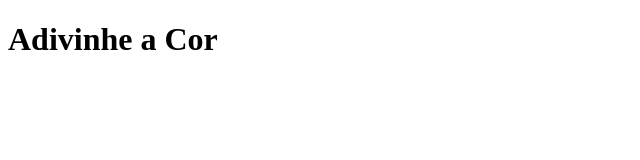
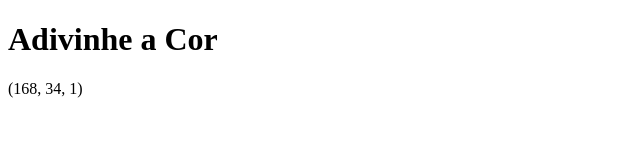
Before and after one commit to JefersonViana/project-color-guess, a website: page index.html in a window 1280 px wide. Shown: the full height of the page, 0-640 px from the left. Drawn offline with Linux system fonts and the light colour scheme.

Commit message:
Requisito 2 concluído

```diff
--- a/index.html
+++ b/index.html
@@ -11,6 +11,7 @@
   <header>
     <h1 id="title">Adivinhe a Cor</h1>
   </header>
+  <p id="rgb-color">(168, 34, 1)</p>
   <main>
 
   </main>
```
